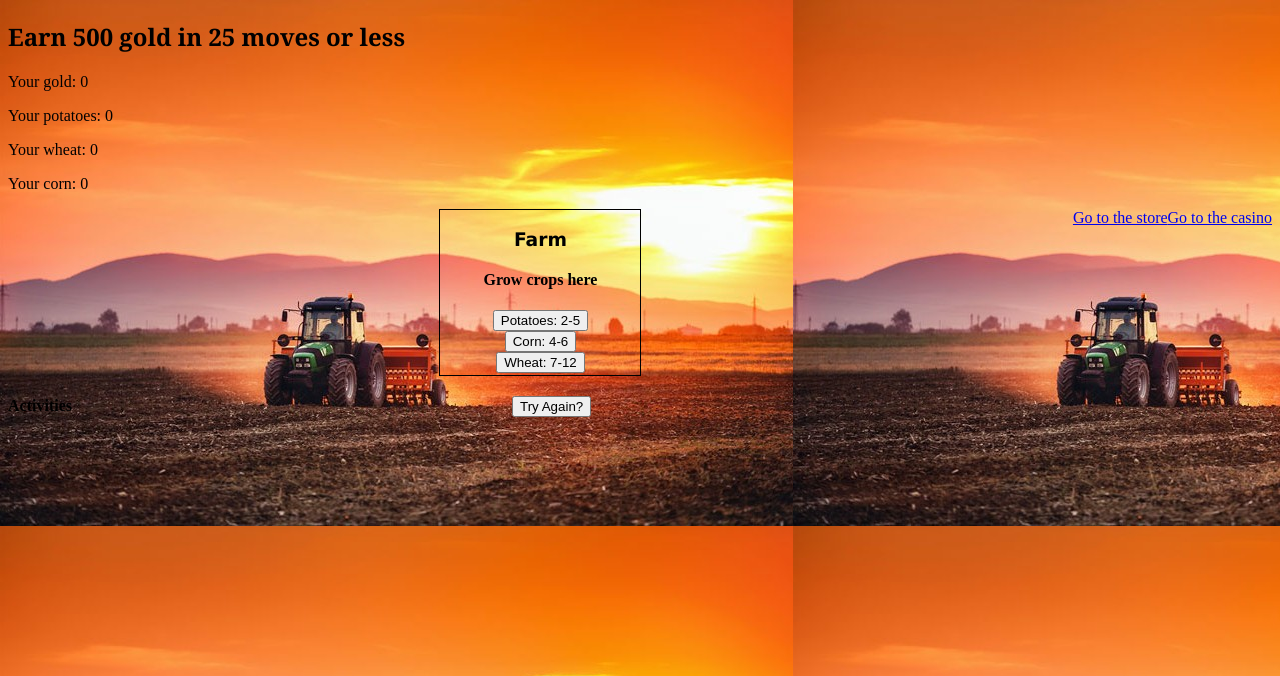
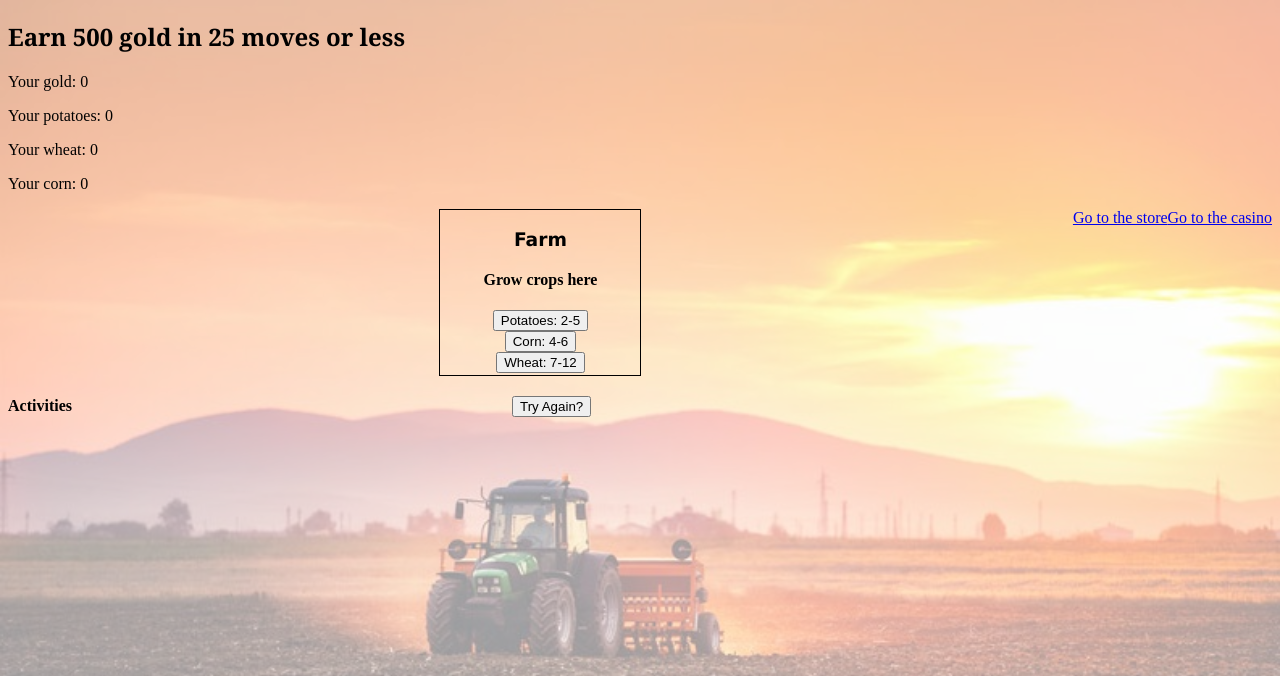
Before and after one commit to GaryAngarita/farming_economy, a Django app: page / in a window 1280 px wide. Shown: the top 676 px of the page. Run offline with Django 3.2, Linux system fonts and the light colour scheme.

Commit message:
fix background
make background color lighter and background image was able to blend

```diff
--- a/farm_app/static/css/style.css
+++ b/farm_app/static/css/style.css
@@ -1,6 +1,14 @@
 h2{
     font-family: Georgia, 'Times New Roman', Times, serif;
 }
+
+#bg{
+    background-repeat: no-repeat;
+    background-size: cover;
+    background-color: rgba(255,255,255,0.6);
+    background-blend-mode: lighten;
+}
+
 #options{
     align-content: center;
     margin:auto;
```
Also changed, not shown: db.sqlite3.
